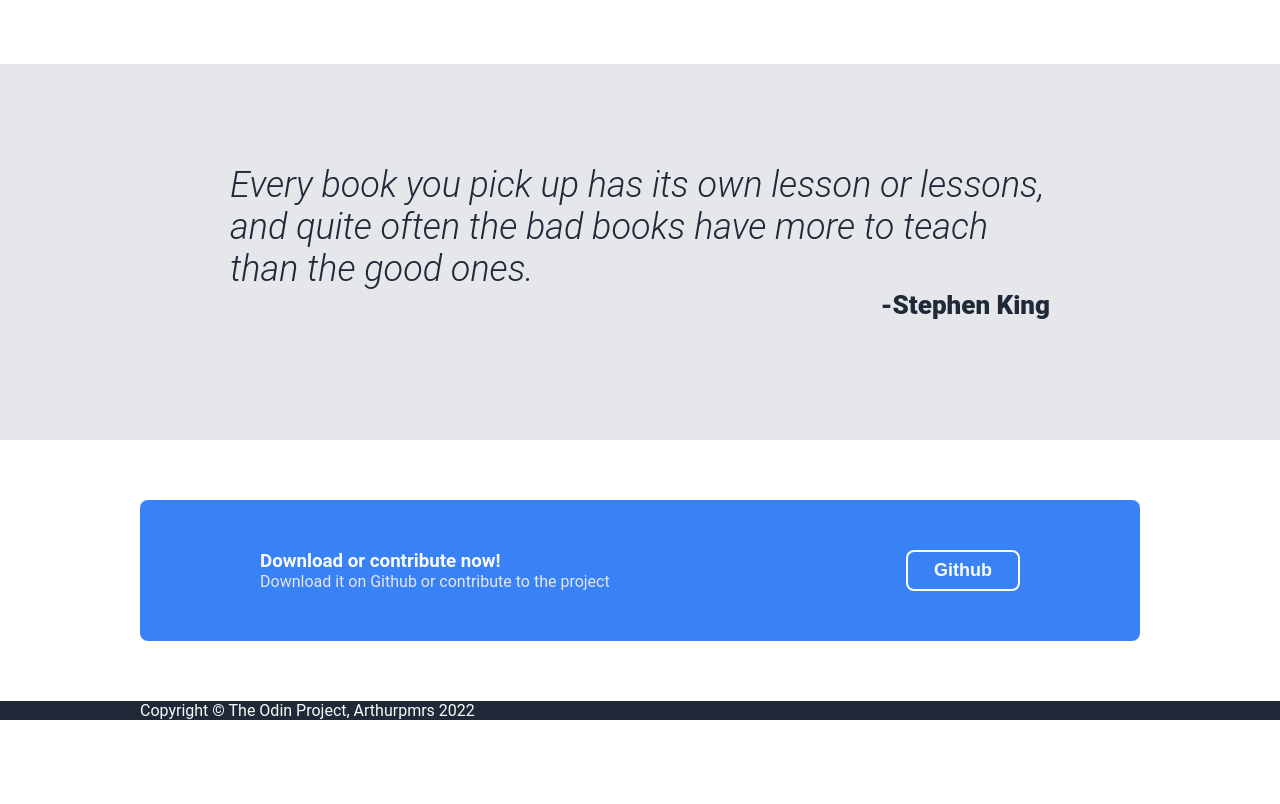
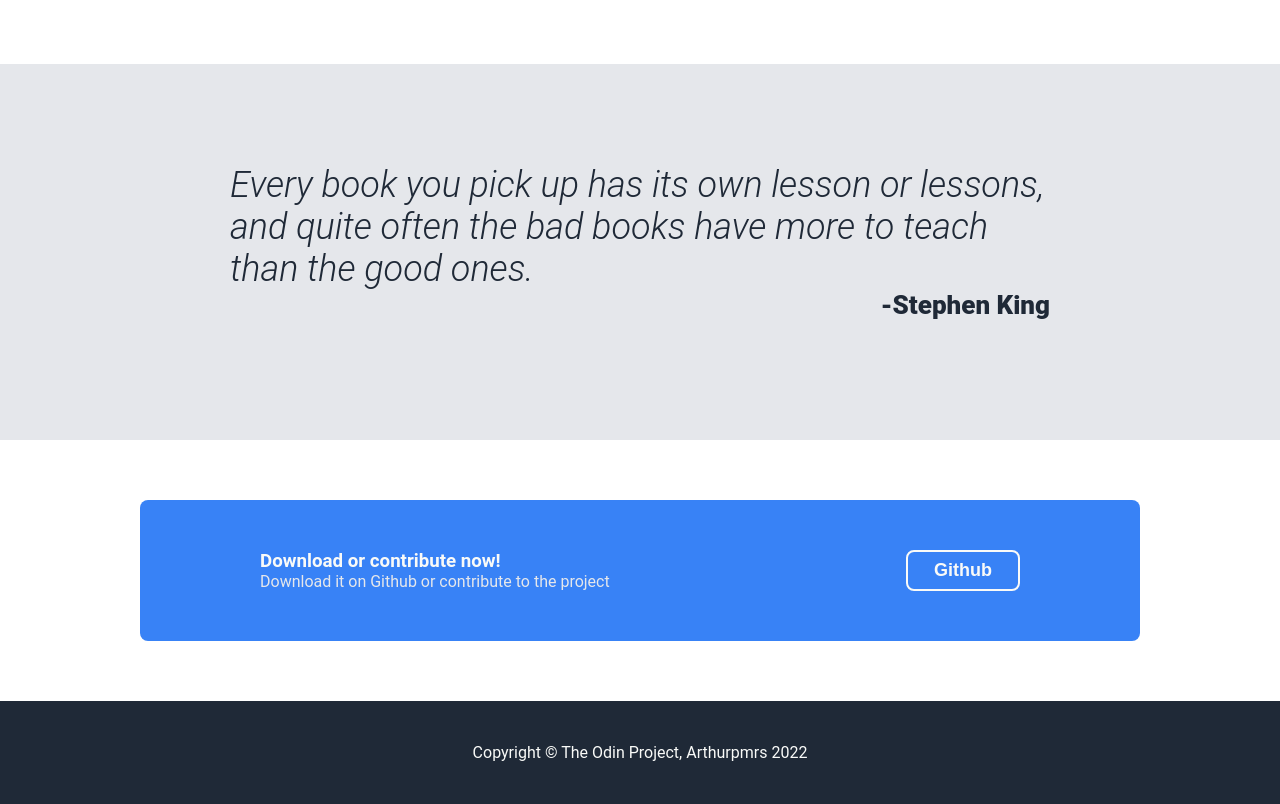
Before and after one commit to Arthurpmrs/TOPLadingPageProject, a plain HTML site: page index.html in a window 1280 px wide. Shown: the part 933-1737 px from the top of the page. Before the commit the page ends 1653 px from the top, so only its background shows below. Drawn offline with Linux system fonts and the light colour scheme.

Commit message:
Add styling to footer

```diff
--- a/style.css
+++ b/style.css
@@ -169,3 +169,13 @@ header a {
 button.outline {
     border: 2px solid #f9faf8;
 }
+
+/* Footer */
+footer .container {
+    padding-top: 42px;
+    padding-bottom: 42px;
+    display: flex;
+    align-items: center;
+    justify-content: center;
+
+}
```
